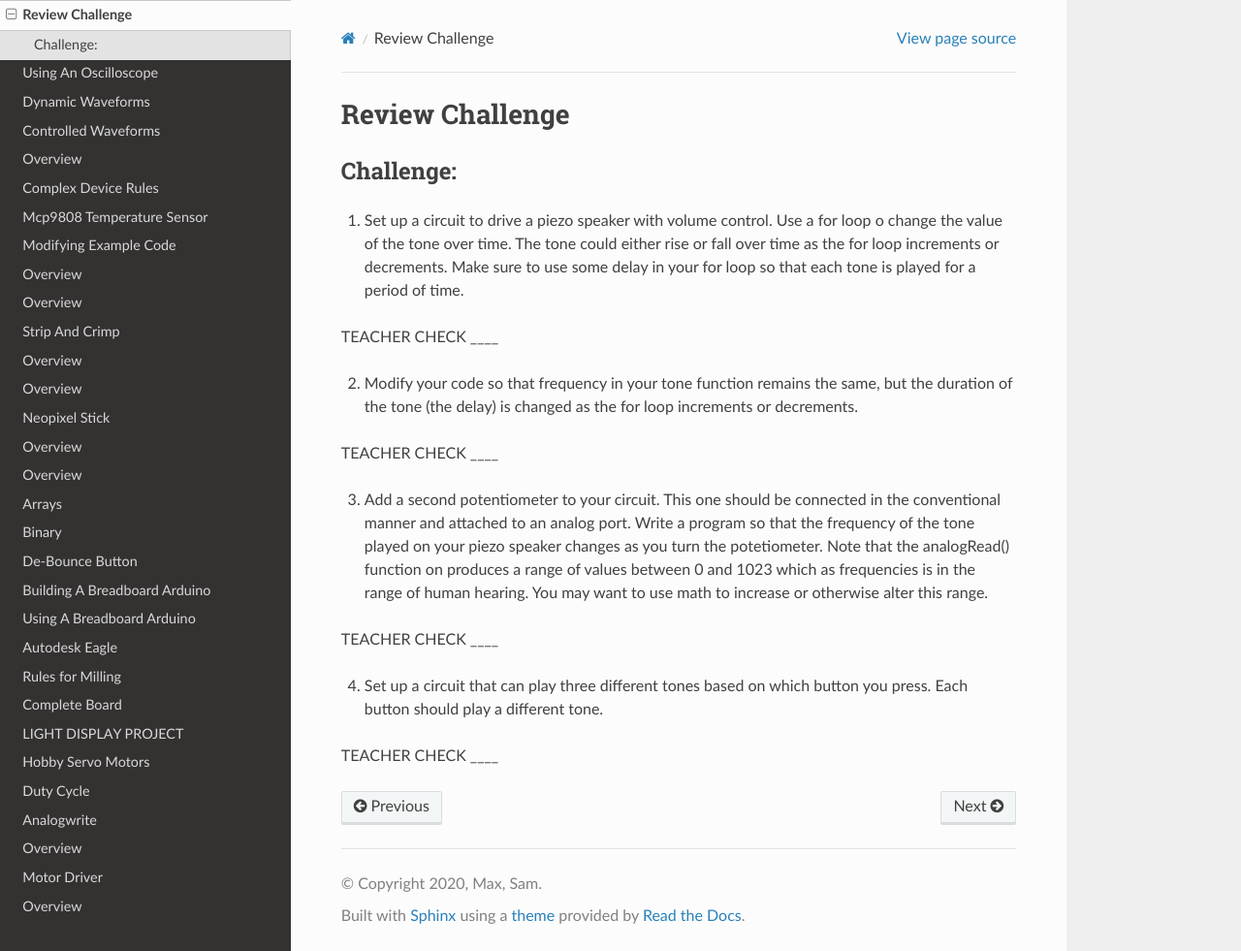
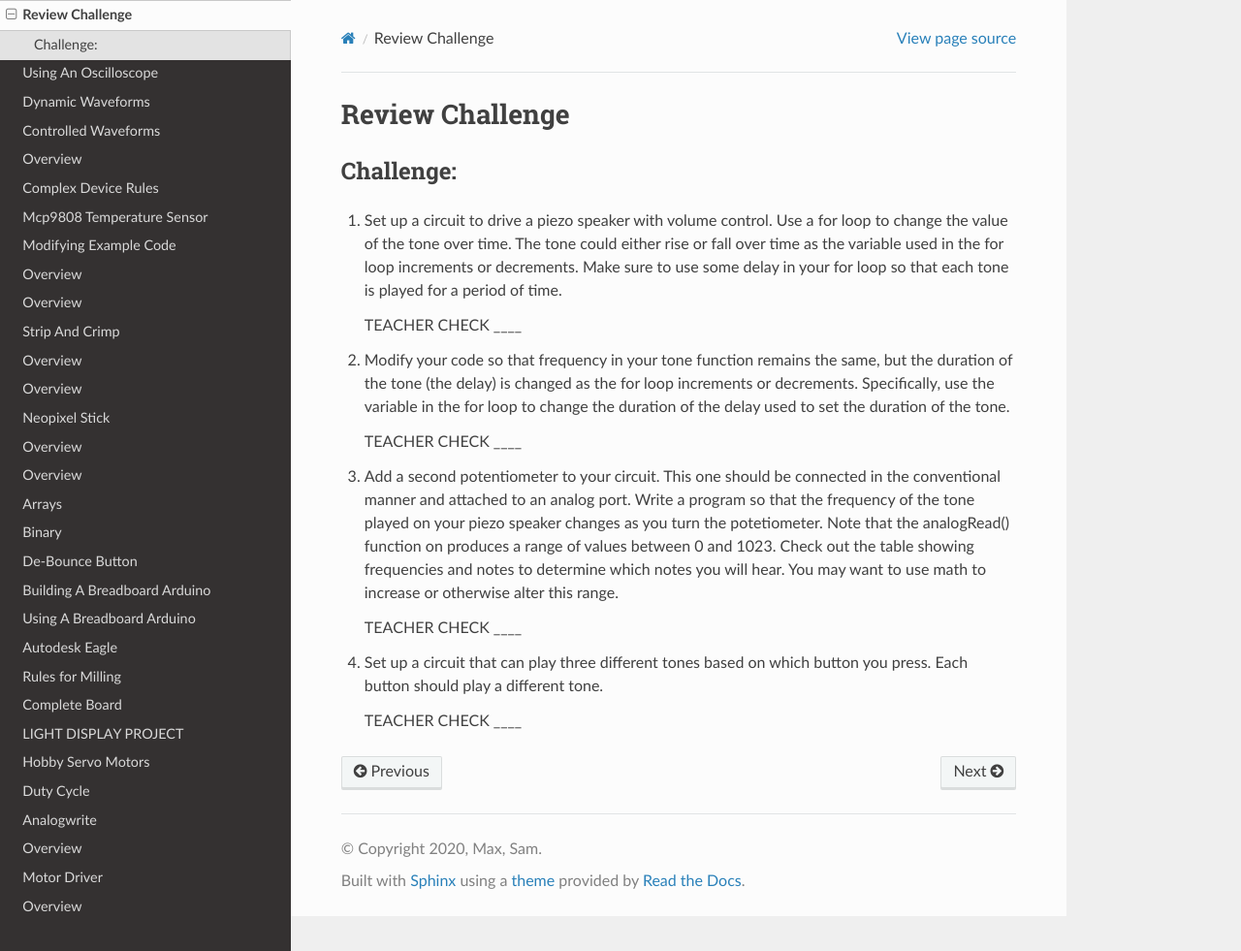
Before and after one commit to maxtkc/mvths-wiki, a Sphinx documentation site: the page built from docs/027-review-challenge.rst, in a window 1280 px wide and 981 px high. Shown: the whole window at 97% size. Built offline with Sphinx 7.4.7 and the Read the Docs theme 2.0.0, drawn with Linux system fonts in a browser that asks for light colours; pages that are not in the unit, such as notebooks, are missing from menus.

Commit message:
Update 027-review-challenge.rst

```diff
--- a/docs/027-review-challenge.rst
+++ b/docs/027-review-challenge.rst
@@ -4,24 +4,18 @@ Review Challenge
 Challenge:
 ----------
 
-1. Set up a circuit to drive a piezo speaker with volume control. Use a for loop o
-   change the value of the tone over time. The tone could either rise or fall over time as the for loop increments or decrements. Make sure to use some
-   delay in your for loop so that each tone is played for a period of time.
+#. Set up a circuit to drive a piezo speaker with volume control. Use a for loop to change the value of the tone over time. The tone could either rise or fall over time as the variable used in the for loop increments or decrements. Make sure to use some delay in your for loop so that each tone is played for a period of time.
 
-TEACHER CHECK \_\_\_\_
+   TEACHER CHECK \_\_\_\_
 
-2. Modify your code so that frequency in your tone function remains the same, but
-   the duration of the tone (the delay) is changed as the for loop increments or decrements.
+#. Modify your code so that frequency in your tone function remains the same, but the duration of the tone (the delay) is changed as the for loop increments or decrements. Specifically, use the variable in the for loop to change the duration of the delay used to set the duration of the tone.
 
-TEACHER CHECK \_\_\_\_
+   TEACHER CHECK \_\_\_\_
 
-3. Add a second potentiometer to your circuit. This one should be connected in the conventional manner and attached to an analog port. Write a program so that
-   the frequency of the tone played on your piezo speaker changes as you turn the potetiometer. Note that the analogRead() function on produces a range of values
-   between 0 and 1023 which as frequencies is in the range of human hearing. You may want to use math to increase or otherwise alter this range.
+#. Add a second potentiometer to your circuit. This one should be connected in the conventional manner and attached to an analog port. Write a program so that the frequency of the tone played on your piezo speaker changes as you turn the potetiometer. Note that the analogRead() function on produces a range of values between 0 and 1023. Check out the table showing frequencies and notes to determine which notes you will hear. You may want to use math to increase or otherwise alter this range.
 
-TEACHER CHECK \_\_\_\_
+   TEACHER CHECK \_\_\_\_
 
-4. Set up a circuit that can play three different tones based on which
-   button you press. Each button should play a different tone.
+#. Set up a circuit that can play three different tones based on which button you press. Each button should play a different tone.
 
-TEACHER CHECK \_\_\_\_
+   TEACHER CHECK \_\_\_\_
```
